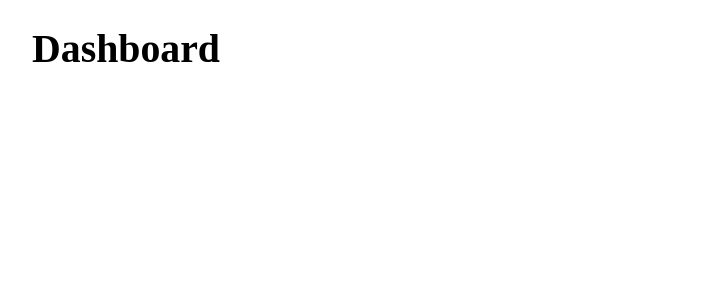
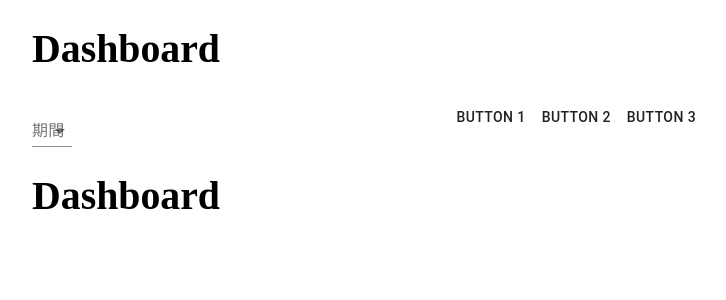
Before and after one commit to siteyo/dashboard-test, a React (Create React App) app: page / in a window 1280 px wide. Shown: the top 300 px of the page, without its empty margins (272-998 px from the left). Built offline with nearby package versions, Linux system fonts and the light colour scheme.

Commit message:
LayoutにHeaderを追加

```diff
--- a/src/components/Layout/index.jsx
+++ b/src/components/Layout/index.jsx
@@ -1,9 +1,16 @@
 import React from 'react';
 import PropTypes from 'prop-types';
+import Header from '../Header';
 import './style.css';
 
 const Layout = ({ children }) => {
-  return <div className="layout">{children}</div>;
+  return (
+    <div className="layout">
+      <h1>Dashboard</h1>
+      <Header />
+      {children}
+    </div>
+  );
 };
 
 Layout.propTypes = {
```
